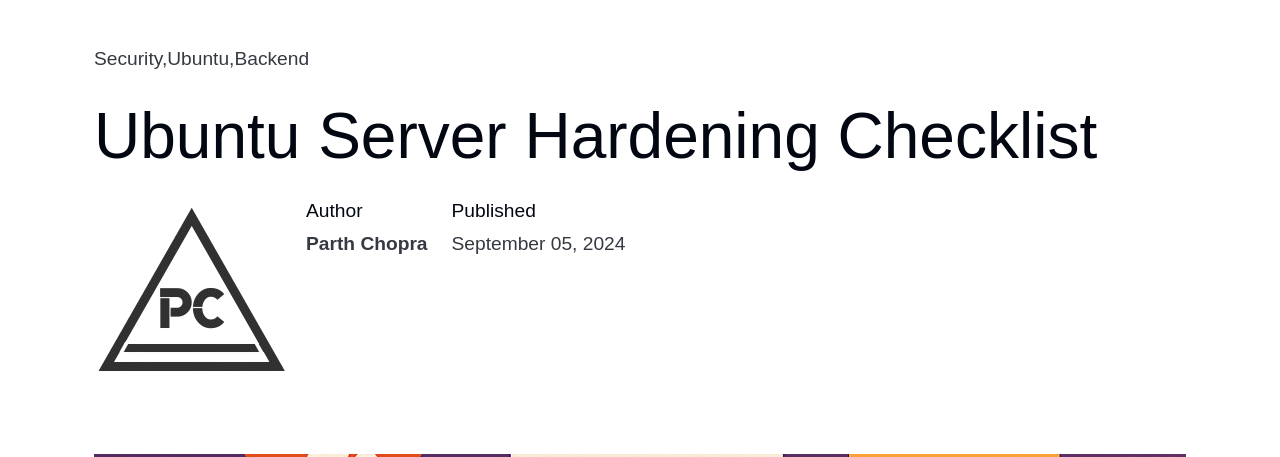
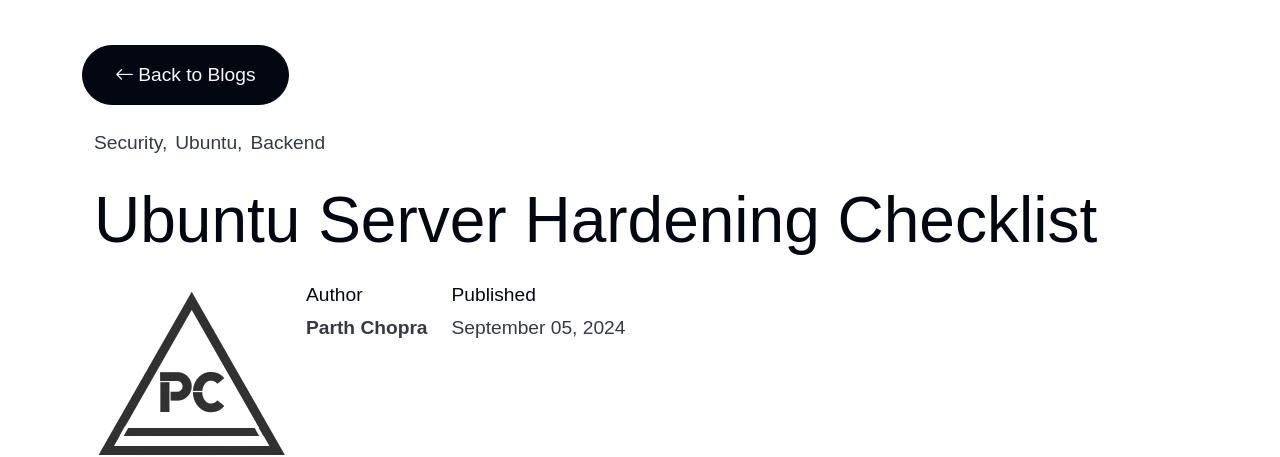
Before and after one commit to parthforpath/portfolio-v2, a Flask app: page /blog/ubuntu-server-hardening/ in a window 1280 px wide. Shown: the part 85-542 px from the top of the page. Run offline with Flask 3, Linux system fonts and the light colour scheme; some libraries are stand-ins or nearby versions.

Commit message:
improve hero consistency restore blog styling and add reusable back navigation

```diff
--- a/templates/blog-single.html
+++ b/templates/blog-single.html
@@ -3,15 +3,29 @@
 {% block content %}
 <section class="blog-single">
   <div class="container">
-    <div class="row justify-content-center"><div class="col-12">
-      <div class="portfolio-meta d-flex align-items-center"><div class="portfolio-terms">{% for tag in blog.tags %}<a class="terms" href="#">{{ tag }}</a>{% endfor %}</div></div>
-      <h2 class="title">{{ blog.title }}</h2>
-      <div class="content item d-flex flex-column flex-md-row">
-        <div class="author d-flex align-items-start"><img src="{{ url_for('static', filename='assets/img/logo/logo.png') }}" alt=""><div class="content ms-3"><h6 class="title mt-0 mb-2">Author</h6><span><strong>{{ blog.author }}</strong></span></div></div>
-        <div class="published ms-sm-4 my-3 my-sm-0"><h6 class="title mt-0 mb-2">Published</h6><span>{{ blog.date }}</span></div>
+    {% set label = 'Back to Blogs' %}
+    {% set fallback_url = url_for('blogs') %}
+    {% include 'components/back-button.html' %}
+
+    <div class="row justify-content-center">
+      <div class="col-12">
+        <div class="portfolio-meta d-flex align-items-center">
+          <div class="portfolio-terms d-flex flex-wrap gap-2">{% for tag in blog.tags %}<a class="terms" href="#">{{ tag }}</a>{% endfor %}</div>
+        </div>
+        <h2 class="title">{{ blog.title }}</h2>
+        <div class="content item d-flex flex-column flex-md-row">
+          <div class="author d-flex align-items-start"><img src="{{ url_for('static', filename='assets/img/logo/logo.png') }}" alt=""><div class="content ms-3"><h6 class="title mt-0 mb-2">Author</h6><span><strong>{{ blog.author }}</strong></span></div></div>
+          <div class="published ms-sm-4 my-3 my-sm-0"><h6 class="title mt-0 mb-2">Published</h6><span>{{ blog.date }}</span></div>
+        </div>
       </div>
-    </div></div>
-    <div class="row justify-content-center portfolio-content"><div class="col-12"><div class="post-thumbnail"><img class="w-100" src="{{ url_for('static', filename=blog.thumbnail) }}" alt="{{ blog.title }}"></div><div>{{ blog.content|safe }}</div></div></div>
+    </div>
+
+    <div class="row justify-content-center portfolio-content">
+      <div class="col-12">
+        <div class="post-thumbnail"><img class="w-100" src="{{ url_for('static', filename=blog.thumbnail) }}" alt="{{ blog.title }}"></div>
+        <div>{{ blog.content|safe }}</div>
+      </div>
+    </div>
   </div>
 </section>
 {% endblock %}
--- /dev/null
+++ b/templates/components/back-button.html
@@ -0,0 +1,5 @@
+<div class="mb-4">
+  <a class="btn btn-sm btn-outline-secondary" href="{{ fallback_url }}" onclick="if(window.history.length > 1){ history.back(); return false; }">
+    <i class="bi bi-arrow-left me-1" aria-hidden="true"></i>{{ label }}
+  </a>
+</div>
```
Also changed, not shown: templates/blog.html (+7 -4 lines), templates/components/hero-header.html (added, +23 -0 lines), templates/portfolio-single.html (+15 -9 lines), templates/portfolio.html (+4 -56 lines).
